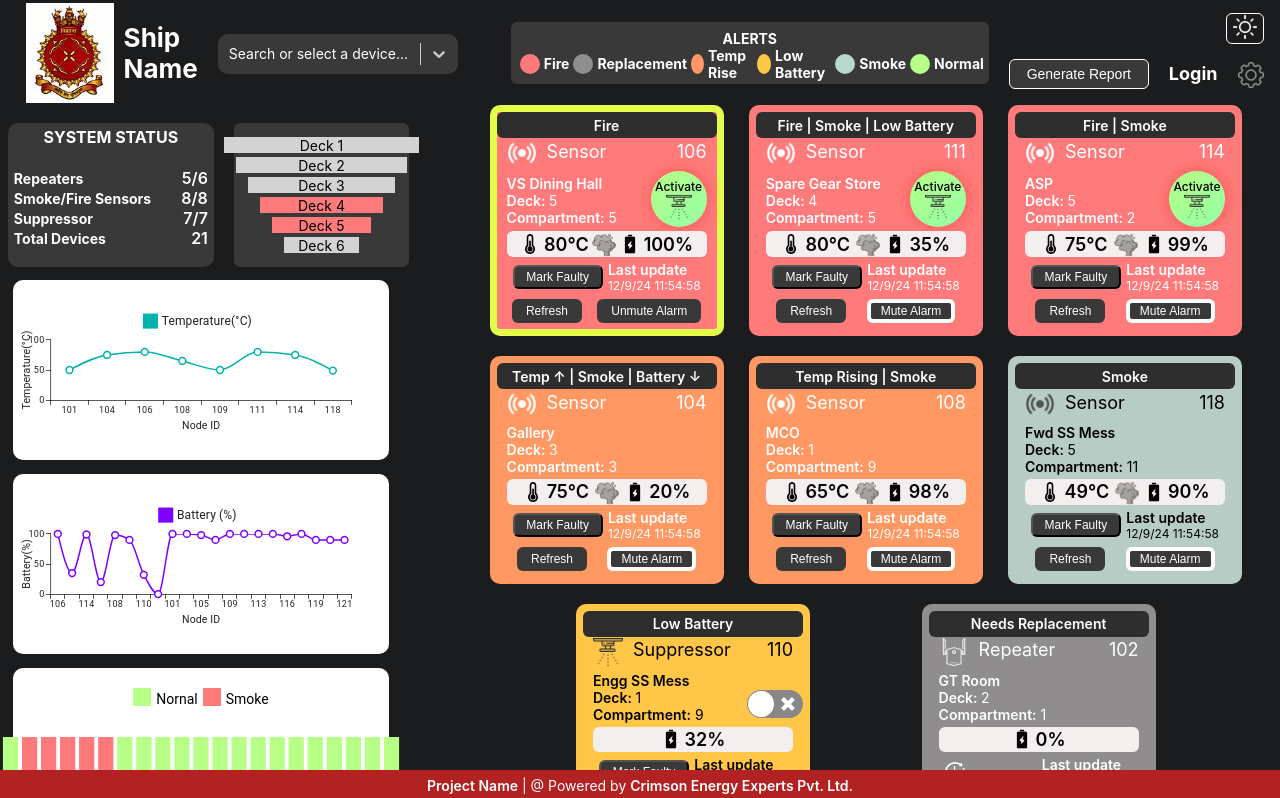
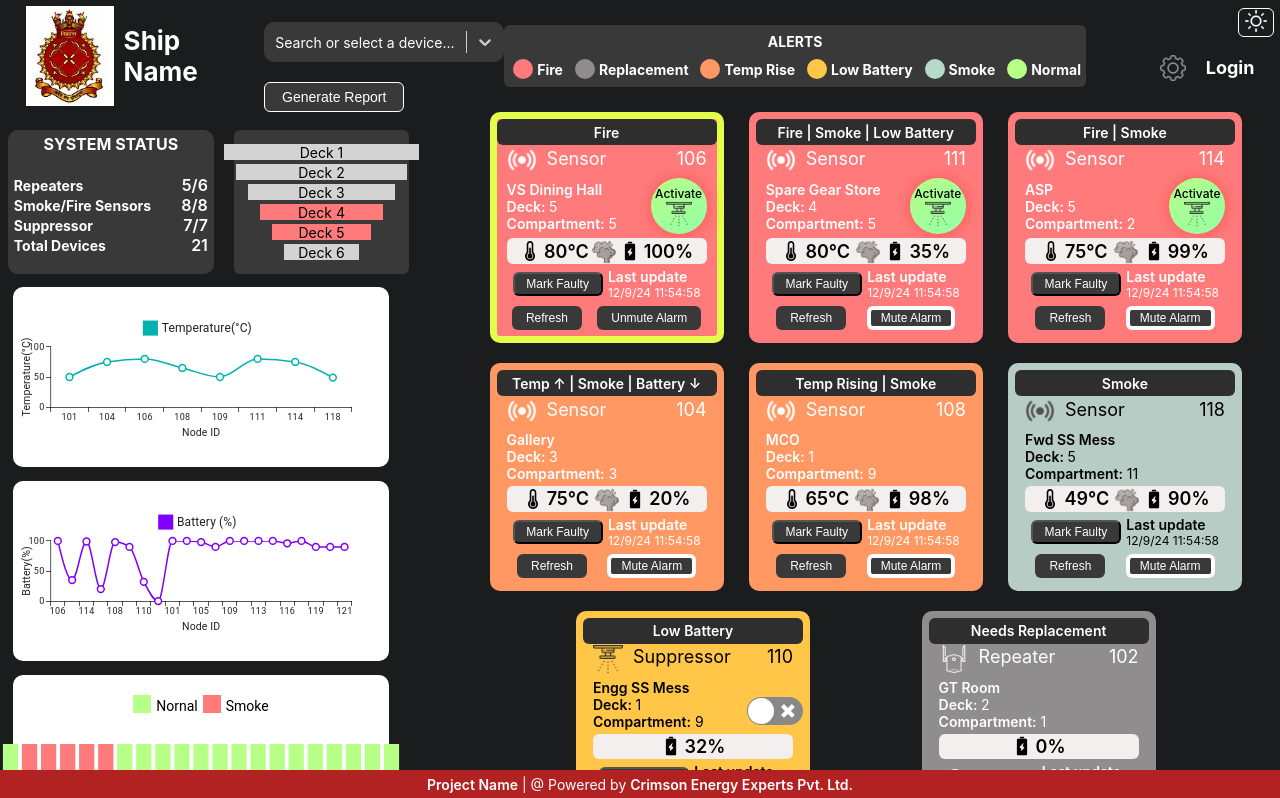
Before and after one commit to cee-diksha/fire_detection, a React (Create React App) app: page / in a window 1280 px wide. Shown: the top 798 px of the page. Built offline with nearby package versions, Linux system fonts and the light colour scheme.

Commit message:
user dropdown added

```diff
--- a/src/comp-styles.css
+++ b/src/comp-styles.css
@@ -189,7 +189,7 @@ justify-content:center ;
 
 .alert-wrapper{
     border-radius: 6px;
-    margin-left: 3.5%;
+    margin-right: 6%;
     width: 50%;
     background-color: var(--bg-color-secondary);
     color: var(--text-color);
--- a/src/components/DropDown.js
+++ b/src/components/DropDown.js
@@ -2,6 +2,7 @@ import React, { useContext, useState } from 'react'
 import CardModal from './CardModal'
 import Select from 'react-select'
 import { MainContext } from '../context/MainContext'
+import { ExportPdfButton } from '../utils/ExportPdfButton'
 
 
 const DropDown = ({cardData}) => {
@@ -18,7 +19,8 @@ const DropDown = ({cardData}) => {
       setShowModal(true)
     }
   return (
-    <div style={{width: "auto", display: "flex", alignItems: "center", justifyContent: "center", margin: "22px 10px 0 0"}}>
+    <div style={{display: 'flex', flexDirection: "column", width: 'auto'}}>
+      <div style={{width: "auto", display: "flex", alignItems: "center", justifyContent: "center", margin: "22px 0px 0 0"}}>
           {/* <select style={{height: "40px", width: "50%",borderRadius: "10px", marginBottom: "18px", padding: "0 4px", backgroundColor: "#3F3F3F", color: "#ffffff", borderColor: "transparent"}} onChange={(e) => handleClick(e)}>
               {optionsData.map((item, index) => {
                 console.log(item, item, "item.isDeleted")
@@ -66,6 +68,8 @@ const DropDown = ({cardData}) => {
           }}/>
           {showModal && <CardModal open={true} handleClose={setShowModal} option={option} />}
       </div>
+      <ExportPdfButton data={cardData}/>
+    </div>
   )
 }
 
--- /dev/null
+++ b/src/components/UserDowndown.js
@@ -0,0 +1,48 @@
+import { Box, ClickAwayListener } from '@mui/material'
+import React from 'react'
+import user from "../assets/user.png"
+import userLight from "../assets/userLight.png"
+
+const UserDowndown = ({theme, setIsLogin}) => {
+    const [open, setOpen] = React.useState(false);
+
+    const handleClick = () => {
+      setOpen((prev) => !prev);
+    };
+
+    const handleClickAway = () => {
+      setOpen(false);
+    };
+
+    const styles = {
+        position: 'absolute',
+        top: 40,
+        right: 0,
+        left: -135,
+        zIndex: 1,
+        border: "none",
+        borderRadius: "6px",
+        p: 1,
+        bgcolor: 'var(--bg-color-secondary)',
+        color: "var(--text-color)",
+        width: "140px"
+      };
+
+  return (
+    <>
+    <ClickAwayListener onClickAway={handleClickAway}>
+        <Box sx={{ position: 'relative' }}>
+            <img src={theme==="dark" ? user: userLight} alt="user-img" className='img' style={{marginTop: "6px", marginRight: "14px"}} onClick={handleClick}/>
+            {open ? (
+            <Box sx={styles}>
+                <span style={{cursor: "pointer"}}>User Management</span> <br></br>
+                <span style={{cursor: "pointer"}} onClick={() =>setIsLogin(false)}>Logout</span>
+            </Box>
+            ) : null}
+        </Box>
+    </ClickAwayListener>
+    </>
+  )
+}
+
+export default UserDowndown
--- a/src/pages/Dashboard.js
+++ b/src/pages/Dashboard.js
@@ -20,10 +20,11 @@ import { reduceDeckData } from '../utils/reduceDeckData'
 import { ExportPdfButton } from '../utils/ExportPdfButton'
 import sun from "../assets/sun.png"
 import moon from "../assets/moon.png"
+import UserDowndown from '../components/UserDowndown'
 
 
 const Dashboard = () => {
-    const {deviceInfo, isLogin, deckData, filteredDeckInfo, setfilteredDeckInfo, suppressorStatus, activeSuppressors, setActiveSuppressors, setTheme, theme} = useContext(MainContext)
+    const {deviceInfo, isLogin, setIsLogin, deckData, filteredDeckInfo, setfilteredDeckInfo, suppressorStatus, activeSuppressors, setActiveSuppressors, setTheme, theme} = useContext(MainContext)
     const [cardData, setCardData] = useState(deviceInfo)
 
     const handleThemeChange =  () => {
@@ -59,10 +60,10 @@ const Dashboard = () => {
             <div className='imgWrapper-main'>
                 <div className="theme"><button onClick={handleThemeChange} style={{border: `${theme === "dark"? "1px solid #fff" : "1px solid #000"}`}}><img src={theme==="dark" ? sun : moon} style={{ filter: `${theme === "dark" ? "brightness(0) invert(1)": "grayscale(100%)"}`}} alt="theme-icon" /></button></div>
                 <div className='imgWrapper'>
-                    <ExportPdfButton data={cardData}/>
-                    {isLogin ? <img src={theme==="dark" ? user: userLight} alt="user-img" className='img' style={{marginTop: "3px", marginRight: "14px"}}/> : <Link to="/login" className='link'><h6 className='login'>Login</h6></Link>}
                     <Link to={isLogin ? "/settings" : "#"}
-                    style={{ pointerEvents: isLogin ? 'auto' : 'none', opacity: isLogin ? 1 : 0.5 }}><img src={theme === "dark" ? settings : settingsLight} alt="settings" className='img' /></Link>
+                    style={{ pointerEvents: isLogin ? 'auto' : 'none', opacity: isLogin ? 1 : 0.5, marginRight: "20px" }}><img src={theme === "dark" ? settings : settingsLight} alt="settings" className='img' /></Link>
+                    {isLogin ? <UserDowndown theme={theme} setIsLogin = {setIsLogin} /> : <Link to="/login" className='link'><h6 className='login'>Login</h6></Link>}
+
                 </div>
             </div>
         </div>
--- a/src/styles.css
+++ b/src/styles.css
@@ -101,17 +101,18 @@
 
     .theme {
         margin-left: auto;
+        margin-right: -20px;
     }
 
     .theme button {
-        margin-top: 10px;
+        margin-top: 2px;
         background-color: transparent;
         border-radius: 6px;
         cursor: pointer;
     }
     .theme img {
-        height: 24px;
-        width: 24px;
+        height: 22px;
+        width: 22px;
     }
 .imgWrapper-main{
     display: flex;
@@ -159,7 +160,6 @@
 
 .login{
     color: var(--text-color);
-    margin-right: 20px;
     font-size: 18px;
     cursor: pointer;
 }
--- a/src/utils/ExportPdfButton.js
+++ b/src/utils/ExportPdfButton.js
@@ -71,7 +71,7 @@ export const ExportPdfButton = ({ data }) => {
   };
 
   return (
-    <button onClick={handleExport} style={{width: "140px", cursor: "pointer", borderRadius: "6px", color: "var(--text-color)", backgroundColor: "var(--bg-color-secondary)", border: "1px solid #ffffff", height: "30px", fontSize: "14px", fontWeight: "500", margin: "0 20px 0 20px"}}>
+    <button onClick={handleExport} style={{width: "140px", cursor: "pointer", borderRadius: "6px", color: "var(--text-color)", backgroundColor: "var(--bg-color-secondary)", border: "1px solid #ffffff", height: "30px", fontSize: "14px", fontWeight: "500"}}>
       Generate Report
     </button>
   );
```
Lines whose indentation alone changed are shown as unchanged.
